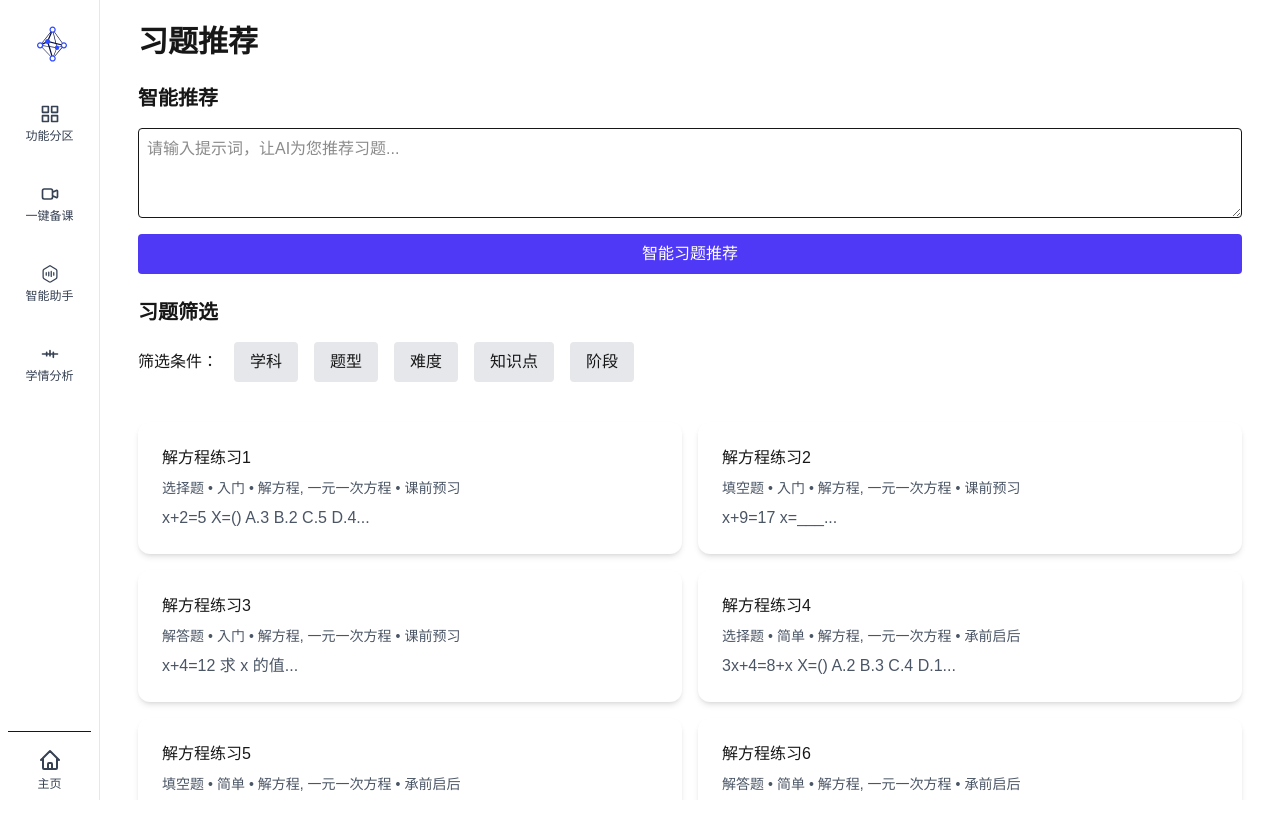
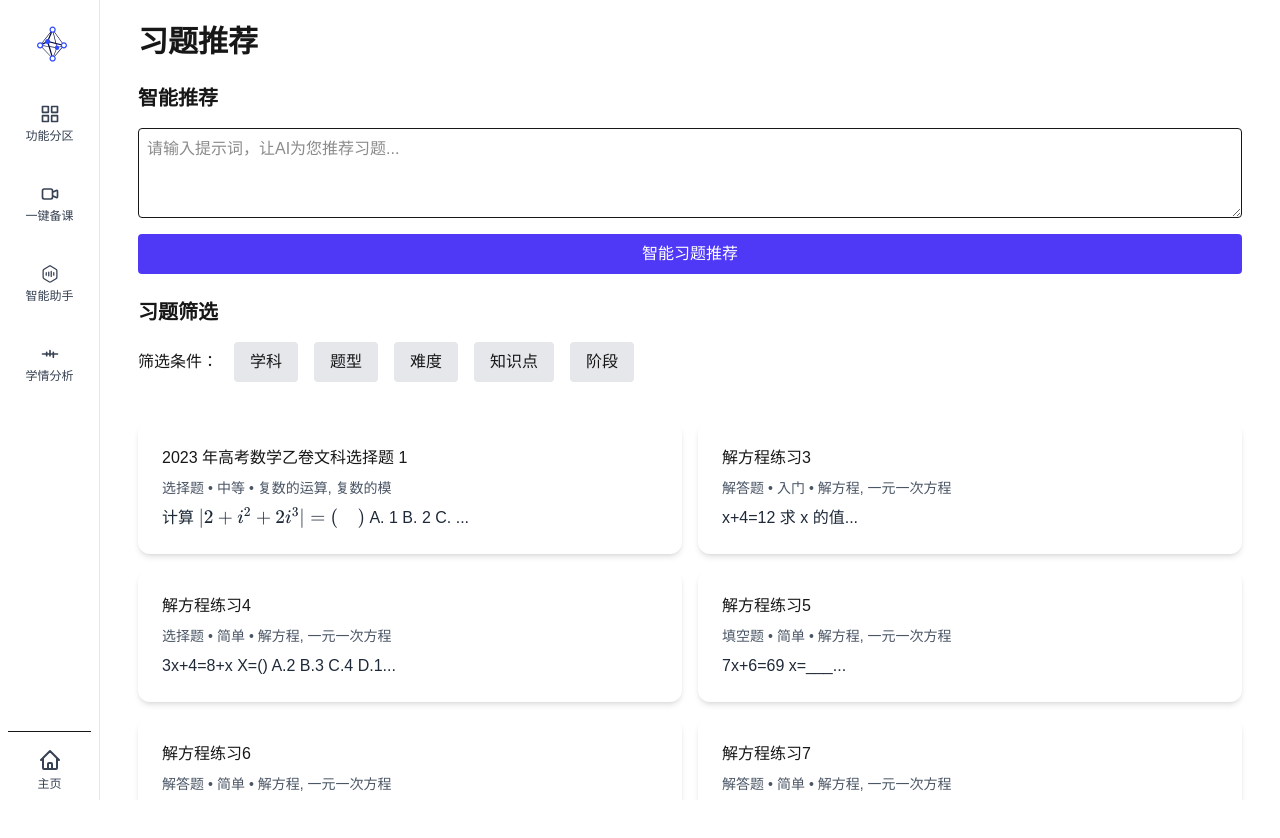
Before and after one commit to Aliancn/teachflow, a Next.js app: page /home/dashboard/exercise in a window 1280 px wide. Shown: the top 838 px of the page. Built offline with nearby package versions, Linux system fonts and the light colour scheme; what @next/env would draw is missing.

Commit message:
实现题目内容的Markdown渲染

```diff
--- a/package.json
+++ b/package.json
@@ -23,7 +23,7 @@
     "dayjs": "^1.11.13",
     "highlight.js": "^11.11.1",
     "immer": "^10.1.1",
-    "lucide-react": "^0.486.0",
+    "katex": "^0.16.21",
     "next": "15.2.3",
     "pptxgenjs": "^3.12.0",
     "react": "^19.0.0",
@@ -35,7 +35,9 @@
     "react-textarea-autosize": "^8.5.8",
     "recharts": "^2.15.1",
     "rehype-highlight": "^7.0.2",
+    "rehype-katex": "^7.0.1",
     "remark-gfm": "^4.0.1",
+    "remark-math": "^6.0.0",
     "simplex-noise": "^4.0.3",
     "tailwind-merge": "^3.0.2",
     "tailwind-scrollbar": "^4.0.1",
--- a/public/mathProblems.json
+++ b/public/mathProblems.json
@@ -1,24 +1,14 @@
 [
   {
     "学科": "数学",
-    "标题": "解方程练习1",
-    "知识点": ["解方程", "一元一次方程"],
-    "难度": "入门",
-    "阶段": "课前预习",
+    "标题": "2023 年高考数学乙卷文科选择题 1",
+    "知识点": ["复数的运算", "复数的模"],
+    "难度": "中等",
+    "阶段": "高考复习",
     "题型": "选择题",
-    "内容": "x+2=5  X=()  A.3  B.2  C.5  D.4",
-    "答案": "A"
-  },
-  {
-    "学科": "数学",
-    "标题": "解方程练习2",
-    "知识点": ["解方程", "一元一次方程"],
-    "难度": "入门",
-    "阶段": "课前预习",
-    "题型": "填空题",
-    "内容": "x+9=17  x=___",
-    "答案": "8"
-  },
+    "内容": "计算 $|2 + i^{2} + 2i^{3}| = (\\quad)$\nA. 1\nB. 2\nC. $\\sqrt{5}$\nD. 5",
+    "答案": "C"
+    },
   {
     "学科": "数学",
     "标题": "解方程练习3",
--- a/src/app/home/dashboard/exercise/page.tsx
+++ b/src/app/home/dashboard/exercise/page.tsx
@@ -1,8 +1,12 @@
 "use client";
+/** @jsxImportSource react */
 import { Card } from "@/components/ui/Card";
 import { useSearchParams } from "next/navigation";
 import { useState, useEffect } from "react";
 import ReactMarkdown from "react-markdown";
+import remarkMath from "remark-math";
+import rehypeKatex from "rehype-katex";
+import "katex/dist/katex.min.css"; // 引入 KaTeX 样式
 
 export default function ExercisePage() {
   const searchParams = useSearchParams();
@@ -120,6 +124,21 @@ export default function ExercisePage() {
     }
   };
 
+  // 题目预览阶段
+  const getSafeMarkdownPreview = (markdown: string, length: number) => {
+    let truncated = markdown.slice(0, length);
+
+    // 确保数学公式不会被截断
+    const dollarMatches = truncated.match(/\$/g);
+    if (dollarMatches && dollarMatches.length % 2 !== 0) {
+      // 如果 `$` 是奇数个，说明公式被截断，去掉最后一个 `$`
+      truncated = truncated.slice(0, truncated.lastIndexOf("$"));
+    }
+    return truncated + "...";
+  };
+
+
+
   return (
     <div className="p-6 max-w-6xl mx-auto">
       <h1 className="text-3xl font-bold mb-6">习题推荐</h1>
@@ -154,11 +173,10 @@ export default function ExercisePage() {
           ].map(filter => (
             <button
               key={filter.key}
-              className={`px-4 py-2 rounded transition-all cursor-pointer ${
-                activeFilter === filter.key
+              className={`px-4 py-2 rounded transition-all cursor-pointer ${activeFilter === filter.key
                   ? "bg-indigo-600 text-white border border-indigo-700 shadow-md"
                   : "bg-gray-200 hover:bg-indigo-100 hover:text-indigo-700" // 悬停效果
-              }`}
+                }`}
               onClick={() => setActiveFilter(activeFilter === filter.key ? null : filter.key as keyof typeof selectedFilters)}
             >
               {filter.label}
@@ -223,7 +241,19 @@ export default function ExercisePage() {
         {paginatedProblems.map((problem, index) => (
           <Card
             key={index}
-            onClick={() => setSelectedProblem(index === selectedProblem ? null : index)}
+            onClick={(event) => {
+              // 检查点击事件的目标是否是卡片的内容区域
+              const target = event.target as HTMLElement;
+              if (target.tagName === "BUTTON" || target.tagName === "INPUT" || target.closest("button")) {
+                // 如果点击的是按钮或输入框，阻止收回逻辑
+                return;
+              }
+              if (window.getSelection()?.toString()) {
+                // 如果用户正在选择文本，阻止收回逻辑
+                return;
+              }
+              setSelectedProblem(index === selectedProblem ? null : index);
+            }}
             className="cursor-pointer"
             padding="xs"
           >
@@ -235,17 +265,22 @@ export default function ExercisePage() {
                 <span>{problem.difficulty}</span>
                 <span>•</span>
                 <span>{problem.knowledgePoint.join(", ")}</span>
-                <span>•</span>
-                <span>{problem.stage}</span>
               </div>
               <div className="mt-2 text-gray-800 text-base">
                 {selectedProblem === index ? (
                   <>
-                    <ReactMarkdown>{problem.content}</ReactMarkdown>
+                    <ReactMarkdown
+                      remarkPlugins={[remarkMath]}
+                      rehypePlugins={[rehypeKatex]}
+                      components={{
+                        p: ({ node, ...props }) => <p className="mb-2" {...props} />,
+                      }}
+                    >
+                      {problem.content}
+                    </ReactMarkdown>
                     <div className="mt-2 font-semibold text-indigo-700">
                       答案：{problem.answer}
                     </div>
-                    {/* 新增“举一反三”按钮 */}
                     <div className="mt-4 flex justify-end">
                       <button
                         className="px-4 py-2 bg-indigo-600 text-white rounded hover:bg-indigo-700"
@@ -259,9 +294,18 @@ export default function ExercisePage() {
                     </div>
                   </>
                 ) : (
-                  <p className="text-gray-600">{problem.content.slice(0, 50)}...</p>
+                  <ReactMarkdown
+                    remarkPlugins={[remarkMath]}
+                    rehypePlugins={[rehypeKatex]}
+                    components={{
+                      p: ({ node, ...props }) => <p className="mb-2 inline" {...props} />, // 让 Markdown 渲染成内联
+                    }}
+                  >
+                    {getSafeMarkdownPreview(problem.content, 50)}
+                  </ReactMarkdown>
                 )}
               </div>
+
             </div>
           </Card>
         ))}
```
Also changed, not shown: 1 other file (tests, documents, lock files or other folders).
